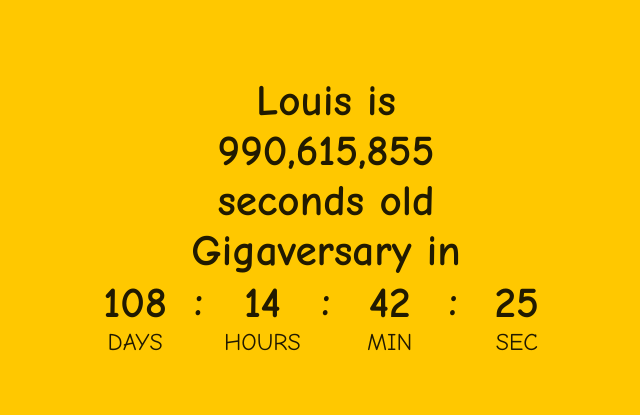
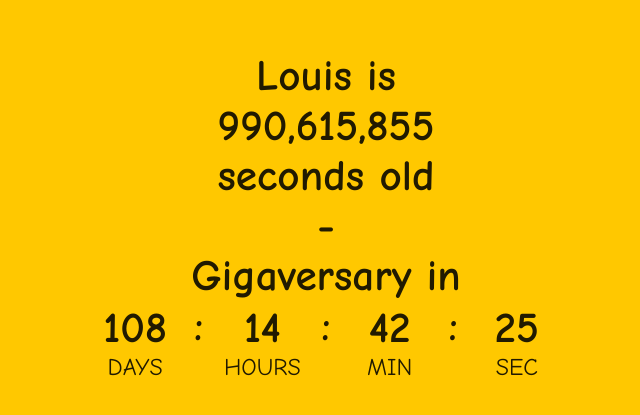
Before and after one commit to lfaucon/1Gs, a plain HTML site: page index.html in a window 1280 px wide. Shown: the part 183-598 px from the top of the page, without its empty margins (314-954 px from the left). Drawn offline with Linux system fonts and the light colour scheme.

Commit message:
fix: Add separator between sentences

```diff
--- a/index.html
+++ b/index.html
@@ -10,6 +10,7 @@
     <h1 id="sentence">Louis is</h1>
     <h1 id="sentence"><span id="age"></span></h1>
     <h1 id="sentence">seconds old</h1>
+    <h1 id="sentence">-</h1>
     <h1 id="sentence">Gigaversary in</h1>
     <div id="countdown">
       <div class="unit">
```
